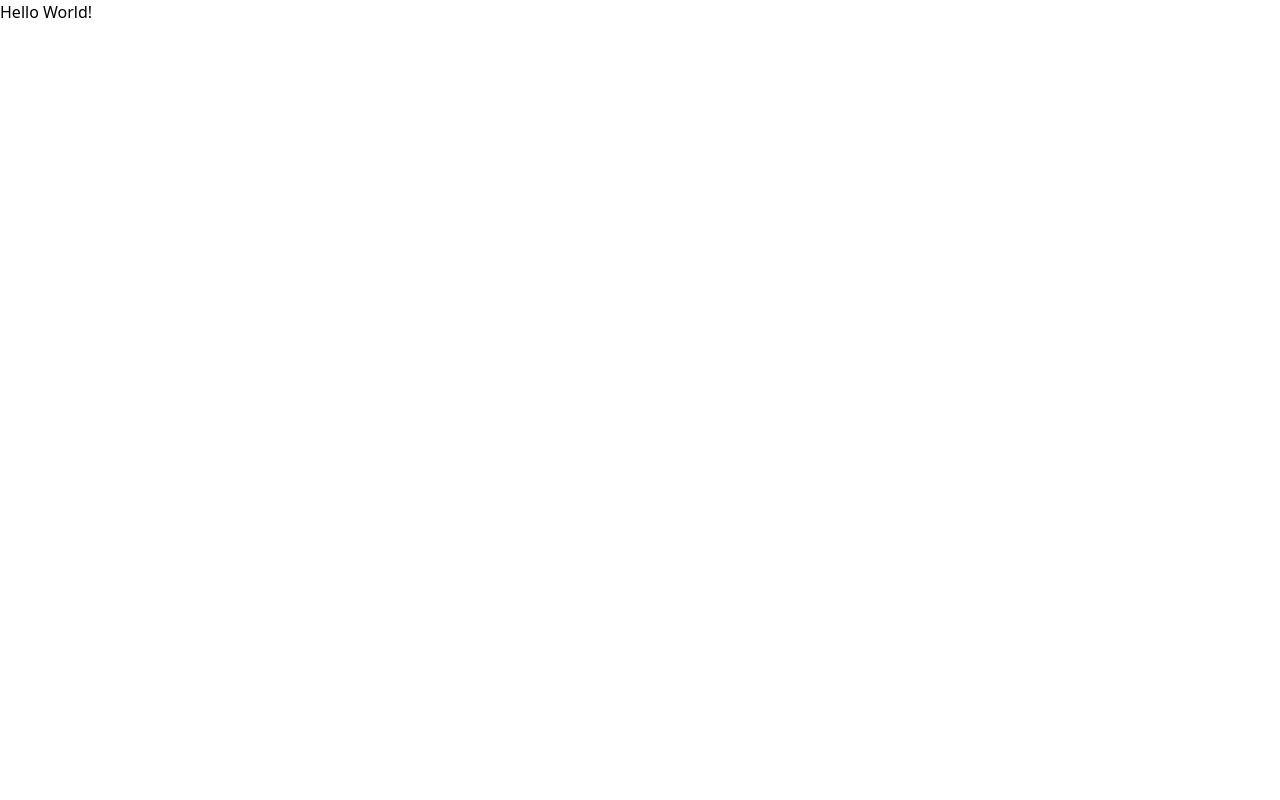
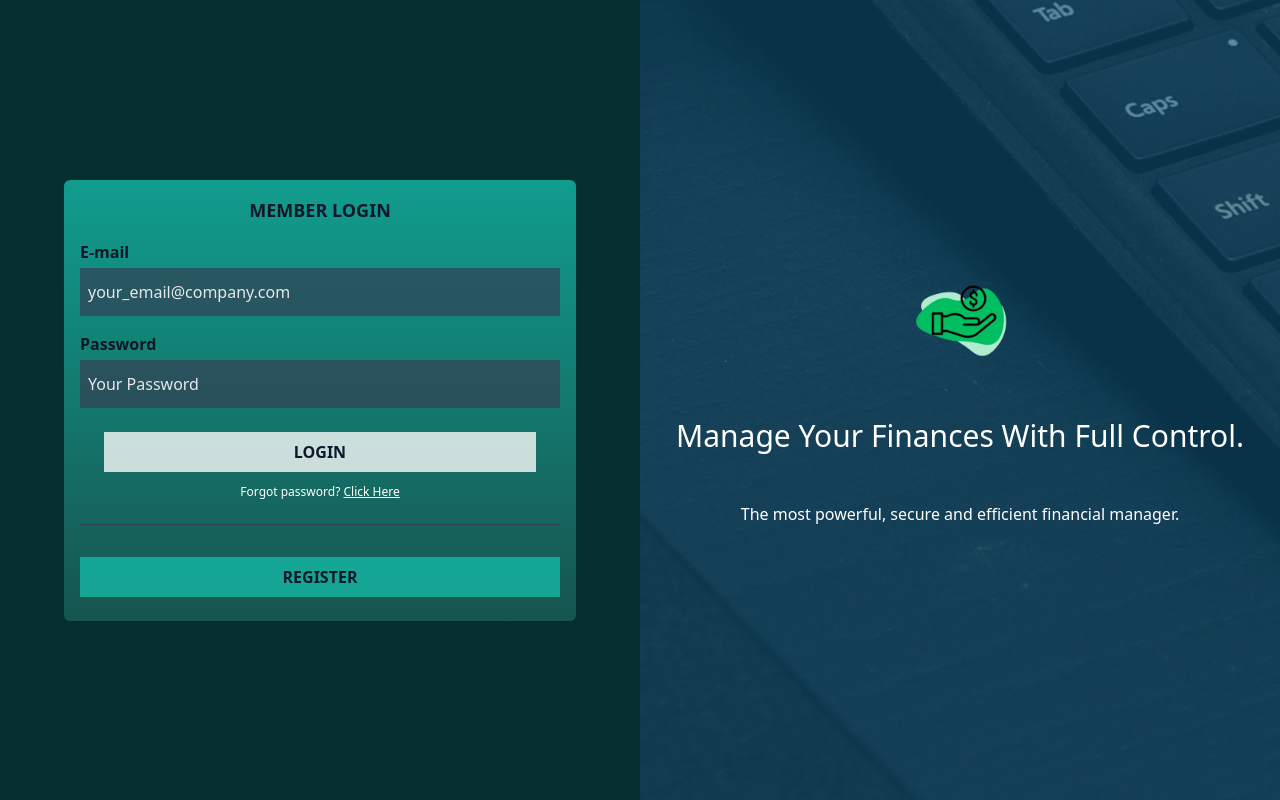
Before and after one commit to melosamuel/money-chase, a Django app: page / in a window 1280 px wide. Before the commit the page is almost empty. Run offline with Django 5.2, Linux system fonts and the light colour scheme.

Commit message:
Add responive login page

```diff
--- a/static/style.css
+++ b/static/style.css
@@ -564,8 +564,40 @@ video {
 .sticky {
   position: sticky;
 }
+.mx-auto {
+  margin-left: auto;
+  margin-right: auto;
+}
+.my-1 {
+  margin-top: 0.25rem;
+  margin-bottom: 0.25rem;
+}
+.my-12 {
+  margin-top: 3rem;
+  margin-bottom: 3rem;
+}
+.my-2 {
+  margin-top: 0.5rem;
+  margin-bottom: 0.5rem;
+}
+.my-6 {
+  margin-top: 1.5rem;
+  margin-bottom: 1.5rem;
+}
+.mb-12 {
+  margin-bottom: 3rem;
+}
+.mb-4 {
+  margin-bottom: 1rem;
+}
+.mt-1 {
+  margin-top: 0.25rem;
+}
 .block {
   display: block;
+}
+.flex {
+  display: flex;
 }
 .table {
   display: table;
@@ -579,6 +611,30 @@ video {
 .hidden {
   display: none;
 }
+.h-24 {
+  height: 6rem;
+}
+.h-\[1px\] {
+  height: 1px;
+}
+.h-screen {
+  height: 100vh;
+}
+.w-2\/4 {
+  width: 50%;
+}
+.w-24 {
+  width: 6rem;
+}
+.w-4\/5 {
+  width: 80%;
+}
+.w-\[90\%\] {
+  width: 90%;
+}
+.w-full {
+  width: 100%;
+}
 .border-collapse {
   border-collapse: collapse;
 }
@@ -588,12 +644,151 @@ video {
 .content-start {
   align-content: flex-start;
 }
+.items-center {
+  align-items: center;
+}
+.justify-center {
+  justify-content: center;
+}
+.rounded-md {
+  border-radius: 0.375rem;
+}
 .border {
   border-width: 1px;
+}
+.border-none {
+  border-style: none;
+}
+.bg-gray-50\/80 {
+  background-color: rgb(249 250 251 / 0.8);
+}
+.bg-sky-700\/40 {
+  background-color: rgb(3 105 161 / 0.4);
+}
+.bg-slate-700 {
+  --tw-bg-opacity: 1;
+  background-color: rgb(51 65 85 / var(--tw-bg-opacity));
+}
+.bg-slate-700\/70 {
+  background-color: rgb(51 65 85 / 0.7);
+}
+.bg-teal-500\/80 {
+  background-color: rgb(20 184 166 / 0.8);
+}
+.bg-gradient-to-b {
+  background-image: linear-gradient(to bottom, var(--tw-gradient-stops));
+}
+.from-teal-500\/80 {
+  --tw-gradient-from: rgb(20 184 166 / 0.8) var(--tw-gradient-from-position);
+  --tw-gradient-to: rgb(20 184 166 / 0) var(--tw-gradient-to-position);
+  --tw-gradient-stops: var(--tw-gradient-from), var(--tw-gradient-to);
+}
+.to-teal-300\/20 {
+  --tw-gradient-to: rgb(94 234 212 / 0.2) var(--tw-gradient-to-position);
+}
+.p-4 {
+  padding: 1rem;
+}
+.px-2 {
+  padding-left: 0.5rem;
+  padding-right: 0.5rem;
+}
+.px-8 {
+  padding-left: 2rem;
+  padding-right: 2rem;
+}
+.py-2 {
+  padding-top: 0.5rem;
+  padding-bottom: 0.5rem;
+}
+.py-3 {
+  padding-top: 0.75rem;
+  padding-bottom: 0.75rem;
+}
+.text-center {
+  text-align: center;
+}
+.text-start {
+  text-align: start;
+}
+.text-3xl {
+  font-size: 1.875rem;
+  line-height: 2.25rem;
+}
+.text-lg {
+  font-size: 1.125rem;
+  line-height: 1.75rem;
+}
+.text-xs {
+  font-size: 0.75rem;
+  line-height: 1rem;
+}
+.font-semibold {
+  font-weight: 600;
+}
+.text-slate-700 {
+  --tw-text-opacity: 1;
+  color: rgb(51 65 85 / var(--tw-text-opacity));
+}
+.text-white {
+  --tw-text-opacity: 1;
+  color: rgb(255 255 255 / var(--tw-text-opacity));
+}
+.underline {
+  text-decoration-line: underline;
+}
+.outline-teal-300 {
+  outline-color: #5eead4;
 }
 .filter {
   filter: var(--tw-blur) var(--tw-brightness) var(--tw-contrast) var(--tw-grayscale) var(--tw-hue-rotate) var(--tw-invert) var(--tw-saturate) var(--tw-sepia) var(--tw-drop-shadow);
 }
+.transition-all {
+  transition-property: all;
+  transition-timing-function: cubic-bezier(0.4, 0, 0.2, 1);
+  transition-duration: 150ms;
+}
+.duration-300 {
+  transition-duration: 300ms;
+}
 .ease-in-out {
   transition-timing-function: cubic-bezier(0.4, 0, 0.2, 1);
 }
+.placeholder\:text-gray-200::-moz-placeholder {
+  --tw-text-opacity: 1;
+  color: rgb(229 231 235 / var(--tw-text-opacity));
+}
+.placeholder\:text-gray-200::placeholder {
+  --tw-text-opacity: 1;
+  color: rgb(229 231 235 / var(--tw-text-opacity));
+}
+.focus-within\:outline-none:focus-within {
+  outline: 2px solid transparent;
+  outline-offset: 2px;
+}
+.focus-within\:outline-blue-300:focus-within {
+  outline-color: #93c5fd;
+}
+.focus-within\:outline-slate-700:focus-within {
+  outline-color: #334155;
+}
+@media (min-width: 1024px) {
+
+  .lg\:flex {
+    display: flex;
+  }
+
+  .lg\:w-2\/4 {
+    width: 50%;
+  }
+
+  .lg\:bg-teal-950 {
+    --tw-bg-opacity: 1;
+    background-color: rgb(4 47 46 / var(--tw-bg-opacity));
+  }
+
+  .lg\:text-slate-900 {
+    --tw-text-opacity: 1;
+    color: rgb(15 23 42 / var(--tw-text-opacity));
+  }
+}
--- a/user_auth/templates/user_auth/home.html
+++ b/user_auth/templates/user_auth/home.html
@@ -7,7 +7,32 @@
     <link rel="stylesheet" href="{% static 'style.css' %}">
     <title>Money Chase</title>
 </head>
-<body>
-    <p>Hello World!</p>
+<body style="background-image: url({% static 'images/f2204ea1-ad27-4e0c-b338-95ac1db24d13.webp' %}); background-repeat: no-repeat; background-position: center; background-size: cover;" class="flex">
+    <main class="w-full h-screen text-center flex justify-center items-center transition-all duration-300 lg:w-2/4 lg:bg-teal-950">
+        <div class="w-4/5 min-h-1/4 bg-gradient-to-b from-teal-500/80 to-teal-300/20 p-4 rounded-md">
+            <p class="mb-4 text-slate-700 font-semibold text-lg lg:text-slate-900">MEMBER LOGIN</p>
+            <form action="" method="post" class="text-start">
+                <div class="mb-4">
+                    <label for="email" class="font-semibold text-slate-700 lg:text-slate-900">E-mail</label>
+                    <input type="email" name="email" id="email" placeholder="your_email@company.com" class="w-full px-2 py-3 mt-1 bg-slate-700/70 placeholder:text-gray-200 text-white focus-within:outline-none">
+                </div>
+                <div class="mb-4">
+                    <label for="password" class="font-semibold text-slate-700 lg:text-slate-900">Password</label>
+                    <input type="password" name="password" id="password" placeholder="Your Password" class="w-full px-2 py-3 mt-1 bg-slate-700/70 placeholder:text-gray-200 text-white focus-within:outline-none">
+                </div>
+            </form>
+            <button type="submit" class="w-[90%] bg-gray-50/80 font-semibold py-2 my-2 focus-within:outline-slate-700 lg:text-slate-900">LOGIN</button>
+            <p class="text-xs my-1 text-white">Forgot password? <a href="" class="underline cursor focus-within:outline-blue-300">Click Here</a></p>
+            <hr class="my-6 bg-slate-700 h-[1px] border-none">
+            <button  class="w-full bg-teal-500/80 font-semibold py-2 my-2 outline-teal-300 lg:text-slate-900"><a href="" tabindex="-1">REGISTER</a></button>
+        </div>
+    </main>
+    <aside class="hidden lg:flex w-2/4 h-screen justify-center items-center bg-sky-700/40 text-center px-8 transition-all duration-300">
+        <div class="text-white mb-12">
+            <img src="{% static 'images/8a1d7983-ef99-4d14-8860-e9cba3ba6902.webp'%}" alt="" class="w-24 h-24 my-12 mx-auto">
+            <p class="text-3xl mb-12">Manage Your Finances With Full Control.</p>
+            <p>The most powerful, secure and efficient financial manager.</p>
+        </div>
+    </aside>
 </body>
 </html>
```
Also changed, not shown: static/images/8a1d7983-ef99-4d14-8860-e9cba3ba6902.webp (added), static/images/f2204ea1-ad27-4e0c-b338-95ac1db24d13.webp (added).
